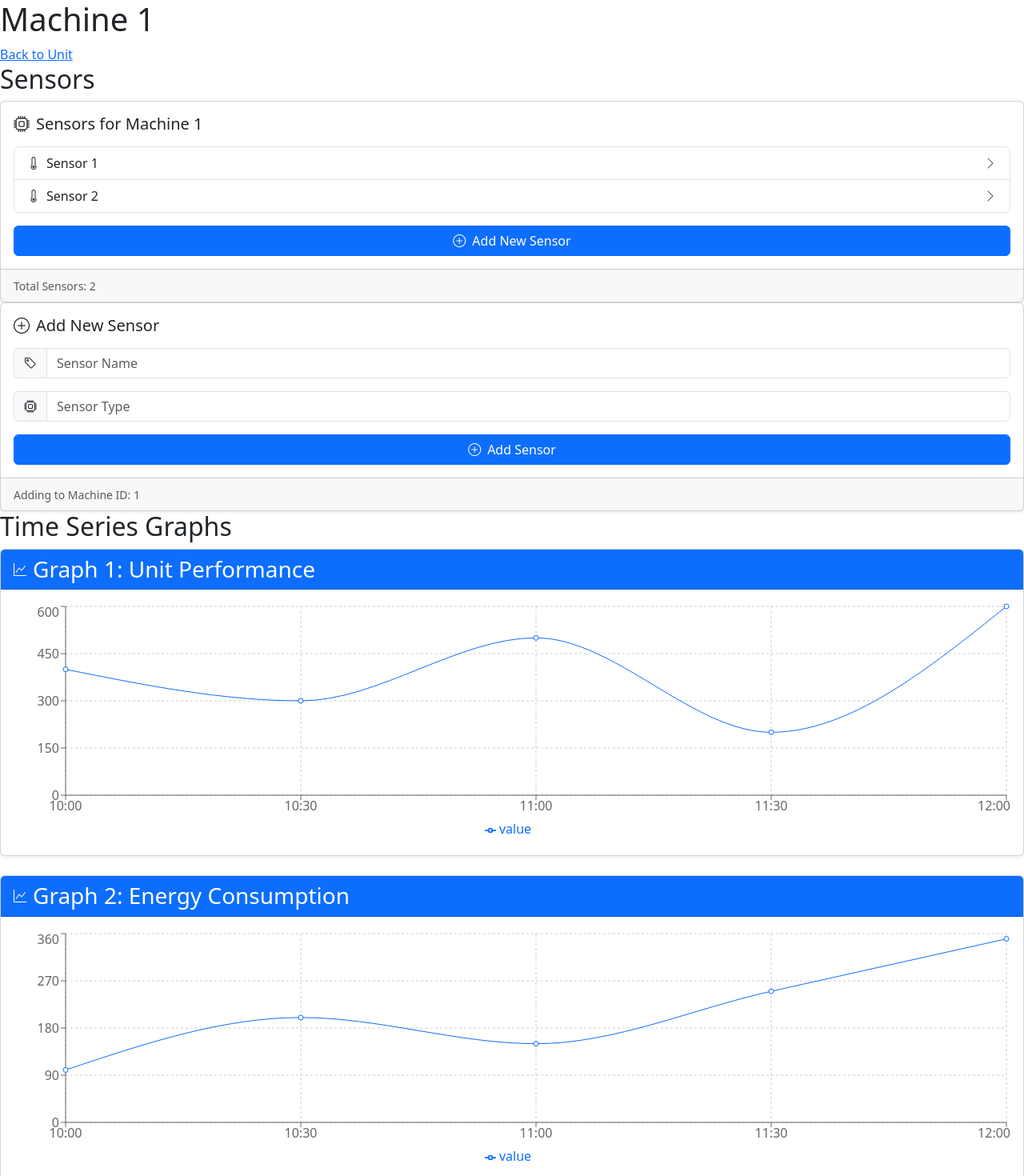
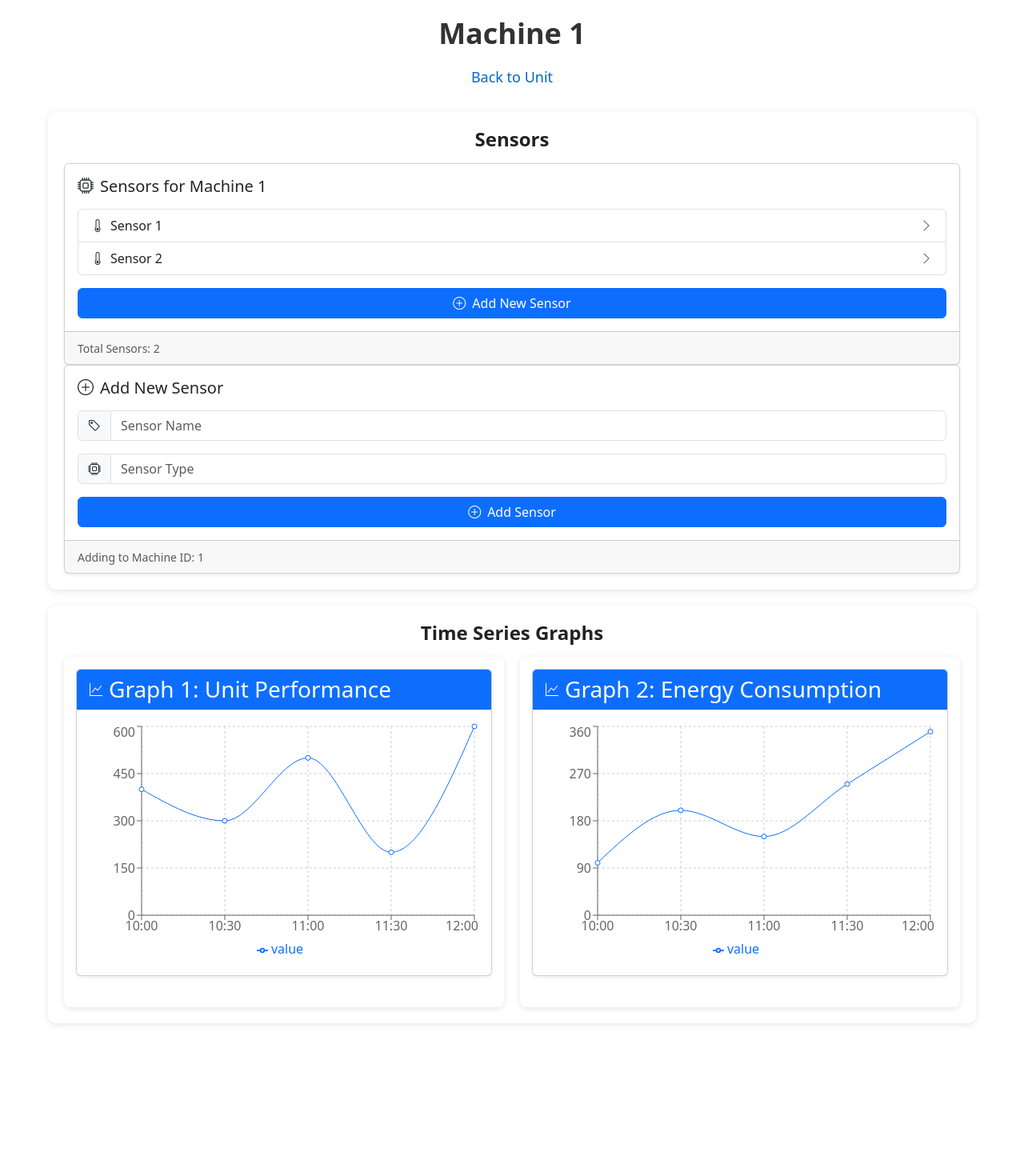
Before and after one commit to NeelDevenShah/DigiManuf, a React (Create React App) app in the folder frontend/DigiManufReact/: page /machine/1 in a window 1280 px wide. Shown: the top 1470 px of the page at 80% size. After the commit the page ends 1319 px from the top, so only its background shows below. Built offline with nearby package versions, Linux system fonts and the light colour scheme.

Commit message:
Updated the UI

```diff
--- a/frontend/DigiManufReact/src/pages/MachinePage.tsx
+++ b/frontend/DigiManufReact/src/pages/MachinePage.tsx
@@ -20,7 +20,56 @@ const dummyData1 = [
     { time: '12:00', value: 350 },
 ];
 
-  // Define similar dummyData3, dummyData4, dummyData5...
+// Add dummyData3, dummyData4, etc., as needed
+
+const styles: { [key: string]: React.CSSProperties } = {
+    container: {
+        maxWidth: '1200px',
+        margin: '0 auto',
+        padding: '20px',
+    },
+    card: {
+        backgroundColor: '#fff',
+        padding: '20px',
+        marginBottom: '20px',
+        borderRadius: '10px',
+        boxShadow: '0 2px 10px rgba(0, 0, 0, 0.1)',
+    },
+    pageTitle: {
+        textAlign: 'center',
+        fontSize: '36px',
+        color: '#333',
+        marginBottom: '20px',
+        fontWeight: 'bold',
+    },
+    link: {
+        display: 'block',
+        textAlign: 'center',
+        fontSize: '18px',
+        color: '#0066cc',
+        textDecoration: 'none',
+        marginBottom: '30px',
+    },
+    sectionTitle: {
+        fontSize: '24px',
+        color: '#222',
+        marginBottom: '15px',
+        textAlign: 'center',
+        fontWeight: 'bold',
+    },
+    graphContainer: {
+        display: 'flex',
+        justifyContent: 'space-between',
+        gap: '20px',
+    },
+    graphCard: {
+        flex: '1',
+        backgroundColor: '#fff',
+        padding: '15px',
+        borderRadius: '8px',
+        boxShadow: '0 2px 8px rgba(0, 0, 0, 0.1)',
+    },
+};
 
 const MachinePage: React.FC = () => {
     const { machineId } = useParams<{ machineId: string }>();
@@ -28,16 +77,30 @@ const MachinePage: React.FC = () => {
     if (!machineId) return <div>Machine not found</div>;
 
     return (
-        <div>
-            <h1>Machine {machineId}</h1>
-            <Link to="/unit/1">Back to Unit</Link>
-            <h2>Sensors</h2>
+        <div style={styles.container}>
+            <h1 style={styles.pageTitle}>Machine {machineId}</h1>
+            <Link to="/unit/1" style={styles.link}>Back to Unit</Link>
+
+            {/* Sensors Section */}
+            <div style={styles.card}>
+                <h2 style={styles.sectionTitle}>Sensors</h2>
                 <SensorList machineId={machineId} />
                 <AddSensor machineId={machineId} />
-            <h2>Time Series Graphs</h2>
+            </div>
+
+            {/* Graph Section */}
+            <div style={styles.card}>
+                <h2 style={styles.sectionTitle}>Time Series Graphs</h2>
+                <div style={styles.graphContainer}>
+                    <div style={styles.graphCard}>
                         <TimeSeriesGraph title="Graph 1: Unit Performance" data={dummyData1} />
+                    </div>
+                    <div style={styles.graphCard}>
                         <TimeSeriesGraph title="Graph 2: Energy Consumption" data={dummyData2} />
-            {/* Similarly, pass dummyData3, dummyData4, dummyData5 */}
+                    </div>
+                    {/* Add more graph cards here if you have more dummy data */}
+                </div>
+            </div>
         </div>
     );
 };
--- a/frontend/DigiManufReact/src/pages/OrganizationPage.tsx
+++ b/frontend/DigiManufReact/src/pages/OrganizationPage.tsx
@@ -1,5 +1,5 @@
 import React from 'react';
-import { LineChart, Line, XAxis, YAxis, CartesianGrid, Tooltip, Legend, ResponsiveContainer } from 'recharts';
+import { Link } from 'react-router-dom';
 import OrganizationDashboard from '../components/Organization/OrganizationDashboard';
 import AddUser from '../components/Organization/AddUser';
 import UnitList from '../components/Unit/UnitList';
@@ -22,23 +22,92 @@ const dummyData2 = [
     { time: '12:00', value: 350 },
 ];
 
-// Define similar dummyData3, dummyData4, dummyData5...
+const styles: { [key: string]: React.CSSProperties } = {
+    container: {
+        maxWidth: '1200px',
+        margin: '0 auto',
+        padding: '20px',
+    },
+    card: {
+        backgroundColor: '#fff',
+        padding: '20px',
+        marginBottom: '20px',
+        borderRadius: '10px',
+        boxShadow: '0 2px 10px rgba(0, 0, 0, 0.1)',
+    },
+    pageTitle: {
+        textAlign: 'center',
+        fontSize: '36px',
+        color: '#333',
+        marginBottom: '20px',
+        fontWeight: 'bold',
+    },
+    link: {
+        display: 'block',
+        textAlign: 'center',
+        fontSize: '18px',
+        color: '#0066cc',
+        textDecoration: 'none',
+        marginBottom: '30px',
+    },
+    sectionTitle: {
+        fontSize: '24px',
+        color: '#222',
+        marginBottom: '15px',
+        textAlign: 'center',
+        fontWeight: 'bold',
+    },
+    graphContainer: {
+        display: 'flex',
+        justifyContent: 'space-between',
+        gap: '20px',
+    },
+    graphCard: {
+        flex: '1',
+        backgroundColor: '#fff',
+        padding: '15px',
+        borderRadius: '8px',
+        boxShadow: '0 2px 8px rgba(0, 0, 0, 0.1)',
+    },
+};
 
 const OrganizationPage: React.FC = () => {
     return (
-        <div>
-            <h1>Organization Dashboard</h1>
+        <div style={styles.container}>
+            <h1 style={styles.pageTitle}>Organization Dashboard</h1>
+            <Link to="/" style={styles.link}>Back to Home</Link>
+
+            {/* Dashboard Section */}
+            <div style={styles.card}>
+                <h2 style={styles.sectionTitle}>Overview</h2>
                 <OrganizationDashboard />
-            <h2>Users</h2>
+            </div>
+
+            {/* Users Section */}
+            <div style={styles.card}>
+                <h2 style={styles.sectionTitle}>Users</h2>
                 <AddUser />
-            <h2>Manufacturing Units</h2>
+            </div>
+
+            {/* Manufacturing Units Section */}
+            <div style={styles.card}>
+                <h2 style={styles.sectionTitle}>Manufacturing Units</h2>
                 <UnitList />
                 <AddUnit />
+            </div>
 
-            <h2>Time Series Graphs</h2>
+            {/* Graph Section */}
+            <div style={styles.card}>
+                <h2 style={styles.sectionTitle}>Time Series Graphs</h2>
+                <div style={styles.graphContainer}>
+                    <div style={styles.graphCard}>
                         <TimeSeriesGraph title="Graph 1: Unit Performance" data={dummyData1} />
+                    </div>
+                    <div style={styles.graphCard}>
                         <TimeSeriesGraph title="Graph 2: Energy Consumption" data={dummyData2} />
-            {/* Similarly, pass dummyData3, dummyData4, dummyData5 */}
+                    </div>
+                </div>
+            </div>
         </div>
     );
 };
--- a/frontend/DigiManufReact/src/pages/SensorPage.tsx
+++ b/frontend/DigiManufReact/src/pages/SensorPage.tsx
@@ -42,22 +42,70 @@ const dummyData1 = [
     { time: '12:00', value: 600 },
 ];
 
+const styles: { [key: string]: React.CSSProperties } = {
+    container: {
+        maxWidth: '1200px',
+        margin: '0 auto',
+        padding: '20px',
+    },
+    card: {
+        backgroundColor: '#fff',
+        padding: '20px',
+        marginBottom: '20px',
+        borderRadius: '10px',
+        boxShadow: '0 2px 10px rgba(0, 0, 0, 0.1)',
+    },
+    pageTitle: {
+        textAlign: 'center',
+        fontSize: '36px',
+        color: '#333',
+        marginBottom: '20px',
+        fontWeight: 'bold',
+    },
+    link: {
+        display: 'block',
+        textAlign: 'center',
+        fontSize: '18px',
+        color: '#0066cc',
+        textDecoration: 'none',
+        marginBottom: '30px',
+    },
+    sectionTitle: {
+        fontSize: '24px',
+        color: '#222',
+        marginBottom: '15px',
+        textAlign: 'center',
+        fontWeight: 'bold',
+    },
+    graphContainer: {
+        display: 'flex',
+        flexDirection: 'column',
+        gap: '20px',
+    },
+};
+
 const SensorPage: React.FC = () => {
     const { sensorId } = useParams<{ sensorId: string }>();
 
+    if (!sensorId) return <div>Sensor not found</div>;
+
     return (
-        <div>
-            <h1>Sensor {sensorId}</h1>
-            <Link to="/machine/1">Back to Machine</Link>
-            <p>Sensor details go here</p>
+        <div style={styles.container}>
+            <h1 style={styles.pageTitle}>Sensor {sensorId}</h1>
+            <Link to="/machine/1" style={styles.link}>Back to Machine</Link>
+            <p style={styles.card}>Sensor details go here</p>
 
-            <h2>Time Series Graphs</h2>
+            <div style={styles.card}>
+                <h2 style={styles.sectionTitle}>Time Series Graphs</h2>
+                <div style={styles.graphContainer}>
                     <TimeSeriesGraph title="Graph 1: Unit Performance" data={dummyData1} />
                     <TimeSeriesGraph title="Graph 2: Energy Consumption" data={dummyData2} />
                     <TimeSeriesGraph title="Graph 3: Unit Performance" data={dummyData3} />
                     <TimeSeriesGraph title="Graph 4: Energy Consumption" data={dummyData4} />
                     <TimeSeriesGraph title="Graph 5: Unit Performance" data={dummyData5} />
                 </div>
+            </div>
+        </div>
     );
 };
 
--- a/frontend/DigiManufReact/src/pages/UnitPage.tsx
+++ b/frontend/DigiManufReact/src/pages/UnitPage.tsx
@@ -20,7 +20,54 @@ const dummyData1 = [
     { time: '12:00', value: 350 },
 ];
 
-  // Define similar dummyData3, dummyData4, dummyData5...
+const styles: { [key: string]: React.CSSProperties } = {
+    container: {
+        maxWidth: '1200px',
+        margin: '0 auto',
+        padding: '20px',
+    },
+    card: {
+        backgroundColor: '#fff',
+        padding: '20px',
+        marginBottom: '20px',
+        borderRadius: '10px',
+        boxShadow: '0 2px 10px rgba(0, 0, 0, 0.1)',
+    },
+    pageTitle: {
+        textAlign: 'center',
+        fontSize: '36px',
+        color: '#333',
+        marginBottom: '20px',
+        fontWeight: 'bold',
+    },
+    link: {
+        display: 'block',
+        textAlign: 'center',
+        fontSize: '18px',
+        color: '#0066cc',
+        textDecoration: 'none',
+        marginBottom: '30px',
+    },
+    sectionTitle: {
+        fontSize: '24px',
+        color: '#222',
+        marginBottom: '15px',
+        textAlign: 'center',
+        fontWeight: 'bold',
+    },
+    graphContainer: {
+        display: 'flex',
+        justifyContent: 'space-between',
+        gap: '20px',
+    },
+    graphCard: {
+        flex: '1',
+        backgroundColor: '#fff',
+        padding: '15px',
+        borderRadius: '8px',
+        boxShadow: '0 2px 8px rgba(0, 0, 0, 0.1)',
+    },
+};
 
 const UnitPage: React.FC = () => {
     const { unitId } = useParams<{ unitId: string }>();
@@ -28,16 +75,29 @@ const UnitPage: React.FC = () => {
     if (!unitId) return <div>Unit not found</div>;
 
     return (
-        <div>
-            <h1>Unit {unitId}</h1>
-            <Link to="/organization">Back to Organization</Link>
-            <h2>Machines</h2>
+        <div style={styles.container}>
+            <h1 style={styles.pageTitle}>Unit {unitId}</h1>
+            <Link to="/organization" style={styles.link}>Back to Organization</Link>
+
+            {/* Machine List Section */}
+            <div style={styles.card}>
+                <h2 style={styles.sectionTitle}>Machines</h2>
                 <MachineList unitId={unitId} />
                 <AddMachine unitId={unitId} />
-            <h2>Time Series Graphs</h2>
+            </div>
+
+            {/* Graph Section */}
+            <div style={styles.card}>
+                <h2 style={styles.sectionTitle}>Time Series Graphs</h2>
+                <div style={styles.graphContainer}>
+                    <div style={styles.graphCard}>
                         <TimeSeriesGraph title="Graph 1: Unit Performance" data={dummyData1} />
+                    </div>
+                    <div style={styles.graphCard}>
                         <TimeSeriesGraph title="Graph 2: Energy Consumption" data={dummyData2} />
-            {/* Similarly, pass dummyData3, dummyData4, dummyData5 */}
+                    </div>
+                </div>
+            </div>
         </div>
     );
 };
```
Lines whose indentation alone changed are shown as unchanged.
